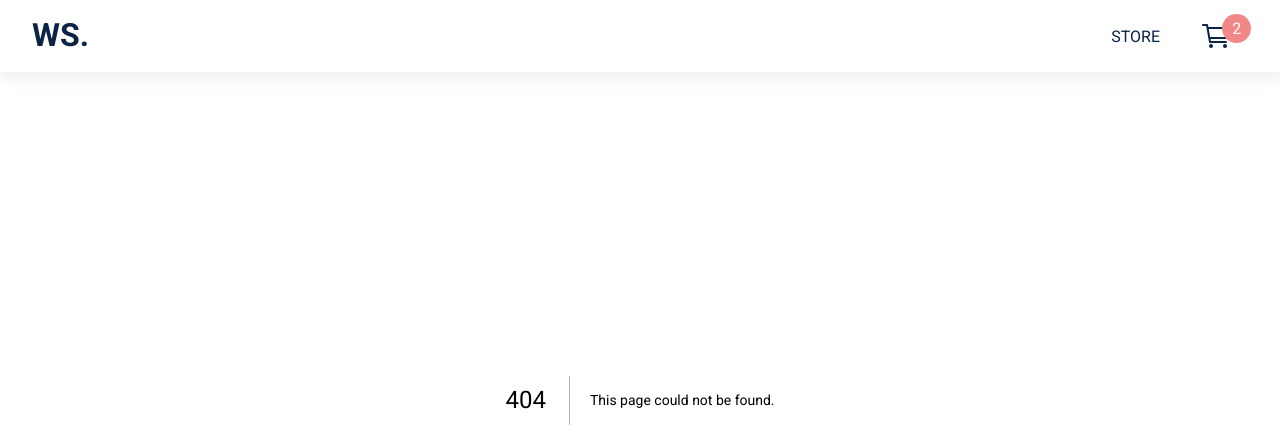
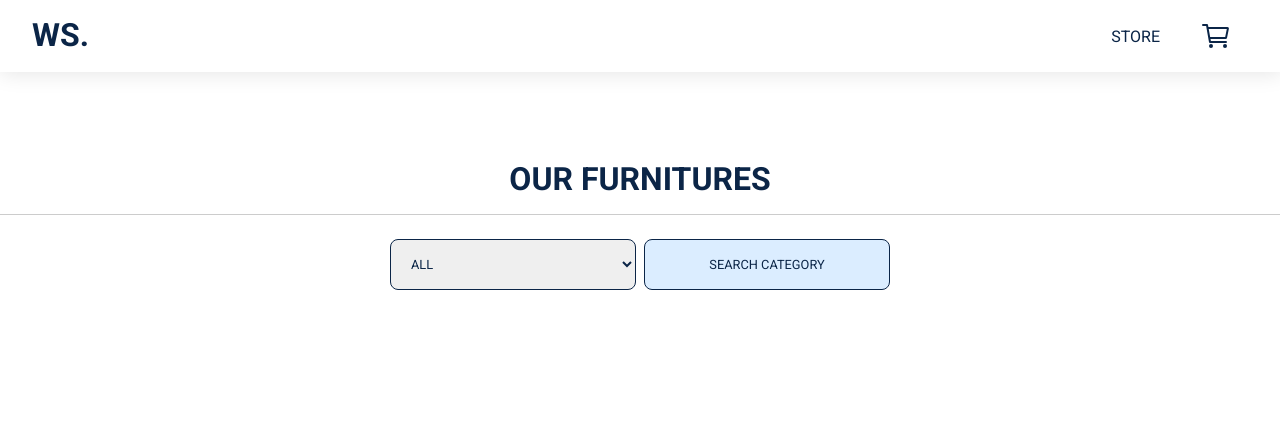
Before and after one commit to hasan-abir/Ecommerce_Static, a Next.js app: page /store in a window 1280 px wide. Before the commit this address had no page. Shown: the top 448 px of the page. Built offline with nearby package versions, Linux system fonts and the light colour scheme.

Commit message:
CartContext and Store page

```diff
--- a/src/app/globals.css
+++ b/src/app/globals.css
@@ -3,6 +3,7 @@
 * {
   box-sizing: border-box;
   font-family: 'Roboto', sans-serif;
+  color: var(--primary);
 }
 
 :root {
@@ -68,7 +69,7 @@ img {
 .primary-btn {
   padding: 0.5rem 2rem;
   font-weight: bold;
-  border-radius: 2px;
+  border-radius: 0.5rem;
   text-transform: uppercase;
   color: var(--primary);
   background-color: var(--secondary);
--- a/src/app/layout.js
+++ b/src/app/layout.js
@@ -1,6 +1,7 @@
 import { Inter } from 'next/font/google';
 import './globals.css';
-import Navbar from './components/Navbar';
+import Navbar from '../components/Navbar';
+import { CartProvider } from '../context/CartContext';
 const inter = Inter({ subsets: ['latin'] });
 
 export const metadata = {
@@ -12,8 +13,10 @@ export default function RootLayout({ children }) {
   return (
     <html lang="en">
       <body className={inter.className}>
-        <Navbar />
-        <div className="container">{children}</div>
+        <CartProvider>
+          <Navbar />
+          <div className="container">{children}</div>
+        </CartProvider>
       </body>
     </html>
   );
--- a/src/app/page.js
+++ b/src/app/page.js
@@ -4,8 +4,8 @@ import styles from './page.module.css';
 export default function Home() {
   return (
     <main className={styles.wrapper}>
-      <h1 className={styles.title}>wood shine</h1>
-      <p className={styles.lead}>A place for cutting-edge furnitures.</p>
+      <h1>wood shine</h1>
+      <p>A place for cutting-edge furnitures.</p>
       <Link className="primary-btn" href="/store">
         visit store
       </Link>
--- a/src/app/page.module.css
+++ b/src/app/page.module.css
@@ -4,16 +4,15 @@
   flex-direction: column;
   justify-content: center;
   align-items: center;
-  color: var(--primary);
 }
 
-.title {
+.wrapper h1 {
   text-transform: uppercase;
   font-size: 4rem;
   margin-bottom: 0.5rem;
 }
 
-.lead {
+.wrapper p {
   font-size: 1.5rem;
   margin-bottom: 2rem;
 }
--- /dev/null
+++ b/src/app/store/page.js
@@ -0,0 +1,11 @@
+import Search from '../../components/Search';
+import styles from './page.module.css';
+
+export default function Store() {
+  return (
+    <main className={styles.wrapper}>
+      <h1>Our furnitures</h1>
+      <Search />
+    </main>
+  );
+}
--- /dev/null
+++ b/src/app/store/page.module.css
@@ -0,0 +1,11 @@
+.wrapper {
+  padding-top: 10rem;
+}
+
+.wrapper h1 {
+  text-transform: uppercase;
+  margin-bottom: 1.5rem;
+  text-align: center;
+  border-bottom: 1px solid #ccc;
+  padding-bottom: 1rem;
+}
--- a/src/app/components/Navbar.js
+++ b/src/components/Navbar.js
@@ -1,9 +1,14 @@
+'use client';
+
 import React from 'react';
 import Link from 'next/link';
 import styles from './Navbar.module.css';
 import CartIcon from './CartIcon';
+import { useCart } from '../context/CartContext';
 
 export default function Navbar() {
+  const cart = useCart();
+
   return (
     <nav className={styles.navbar}>
       <div className={'container ' + styles.wrapper}>
@@ -16,7 +21,9 @@ export default function Navbar() {
           <Link href="/store">store</Link>
           <Link href="/cart" className="icon">
             <CartIcon />
-            <span className={styles.bubble}>2</span>
+            {cart.items.length > 0 ? (
+              <span className={styles.bubble}>{cart.items.length}</span>
+            ) : null}
           </Link>
         </div>
       </div>
--- a/src/app/components/Navbar.module.css
+++ b/src/components/Navbar.module.css
@@ -5,6 +5,7 @@
   left: 0;
   width: 100%;
   box-shadow: 1px 1px 20px 1px rgba(0, 0, 0, 0.1);
+  background-color: var(--tertiary);
 }
 
 .wrapper {
--- /dev/null
+++ b/src/components/Search.js
@@ -0,0 +1,29 @@
+'use client';
+
+import { useState } from 'react';
+import styles from './Search.module.css';
+
+export default function Search() {
+  const [selectedCategory, setSelectedCategory] = useState('all');
+
+  const onSubmitForm = (e) => {
+    e.preventDefault();
+  };
+
+  return (
+    <form onSubmit={onSubmitForm} className={styles.form}>
+      <select
+        name="category"
+        value={selectedCategory}
+        onChange={(e) => setSelectedCategory(e.target.value)}
+      >
+        <option value="all">All</option>
+        <option value="bed">Bed</option>
+        <option value="chair">Chair</option>
+        <option value="table">Table</option>
+        <option value="wardrobe">Wardrobe</option>
+      </select>
+      <button type="submit">Search category</button>
+    </form>
+  );
+}
--- /dev/null
+++ b/src/components/Search.module.css
@@ -0,0 +1,21 @@
+.form {
+  display: flex;
+  max-width: 500px;
+  margin: 0 auto;
+  gap: 0.5rem;
+  margin-bottom: 3rem;
+}
+
+.form select,
+.form button {
+  flex: 1;
+  padding: 1rem;
+  border-radius: 0.5rem;
+  border: 1px solid var(--primary);
+  text-transform: uppercase;
+  font-size: 0.8rem;
+}
+
+.form button {
+  background: var(--secondary);
+}
--- /dev/null
+++ b/src/context/CartContext.js
@@ -0,0 +1,32 @@
+'use client';
+
+import { createContext, useContext, useReducer } from 'react';
+
+const CartContext = createContext(null);
+const CartDispatchContext = createContext(null);
+
+export function CartProvider({ children }) {
+  const [cart, dispatch] = useReducer(cartReducer, initialCart);
+
+  return (
+    <CartContext.Provider value={cart}>
+      <CartDispatchContext.Provider value={dispatch}>
+        {children}
+      </CartDispatchContext.Provider>
+    </CartContext.Provider>
+  );
+}
+
+export function useCart() {
+  return useContext(CartContext);
+}
+
+export function useCartDispatch() {
+  return useContext(CartDispatchContext);
+}
+
+const initialCart = {
+  items: [],
+};
+
+function cartReducer() {}
```
Also changed, not shown: src/components/CartIcon.js (renamed from src/app/components/CartIcon.js).
